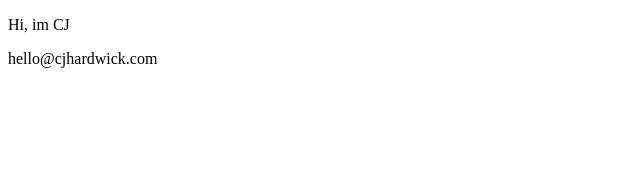
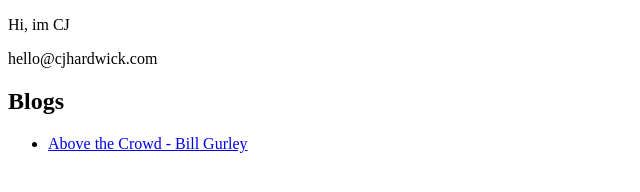
Before and after one commit to cjhardwick/cjhardwick.github.io, a plain HTML site: page index.html in a window 1280 px wide. Shown: the whole page, without its empty margins (0-640 px from the left). Drawn offline with Linux system fonts and the light colour scheme.

Commit message:
Update index.html

```diff
--- a/index.html
+++ b/index.html
@@ -4,6 +4,10 @@
 <body>
     <p>Hi, im CJ</p>
     <p>hello@cjhardwick.com</p>
+    <h2>Blogs</h2>
+    <ul>
+        <li><a href="http://abovethecrowd.com/">Above the Crowd - Bill Gurley</li>
+    <ul>
 </body>
 
 </html>
```
